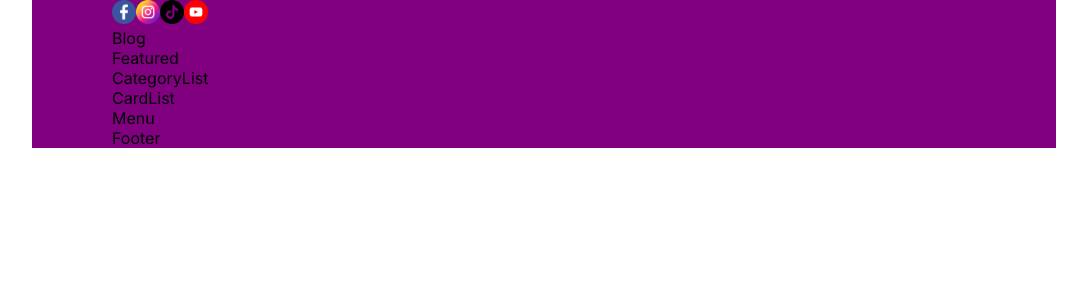
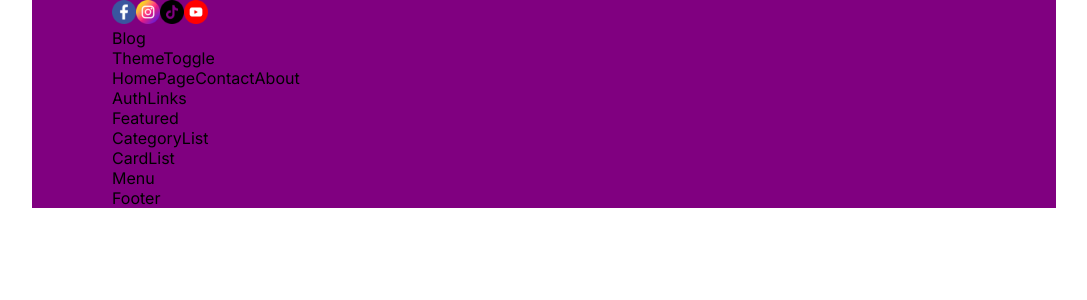
Before and after one commit to Sam007k/Blog-App, a Next.js app: page / in a window 1280 px wide. Shown: the top 300 px of the page, without its empty margins (96-1183 px from the left). Built offline with nearby package versions, Linux system fonts and the light colour scheme.

Commit message:
build-changes

```diff
--- /dev/null
+++ b/src/components/authLinks/AuthLinks.jsx
@@ -0,0 +1,11 @@
+import styles from './authLinks.module.css'
+
+const AuthLinks = () => {
+    return (
+        <div className={styles.container}>
+            AuthLinks
+        </div>
+    )
+}
+
+export default AuthLinks
--- a/src/components/navbar/Navbar.jsx
+++ b/src/components/navbar/Navbar.jsx
@@ -1,5 +1,8 @@
 import Image from 'next/image'
 import styles from './navbar.module.css'
+import Link from 'next/link'
+import ThemeToggle from '../themeToggle/ThemeToggle'
+import AuthLinks from '../authLinks/AuthLinks'
 
 const Navbar = () => {
     return (
@@ -13,6 +16,11 @@ const Navbar = () => {
             </div>
             <div className={styles.logo}>Blog</div>
             <div className={styles.links}>
+                <ThemeToggle />
+                <Link href='/'>HomePage</Link>
+                <Link href='/contact'>Contact</Link>
+                <Link href='/about'>About</Link>
+                <AuthLinks />
 
             </div>
         </div>
--- /dev/null
+++ b/src/components/themeToggle/ThemeToggle.jsx
@@ -0,0 +1,11 @@
+import styles from './themeToggle.module.css'
+
+const ThemeToggle = () => {
+    return (
+        <div className={styles.container}>
+            ThemeToggle
+        </div>
+    )
+}
+
+export default ThemeToggle
```
Also changed, not shown: src/components/authLinks/authLinks.module.css (added), src/components/themeToggle/themeToggle.module.css (added), 2 other files (tests, documents, lock files or other folders).
